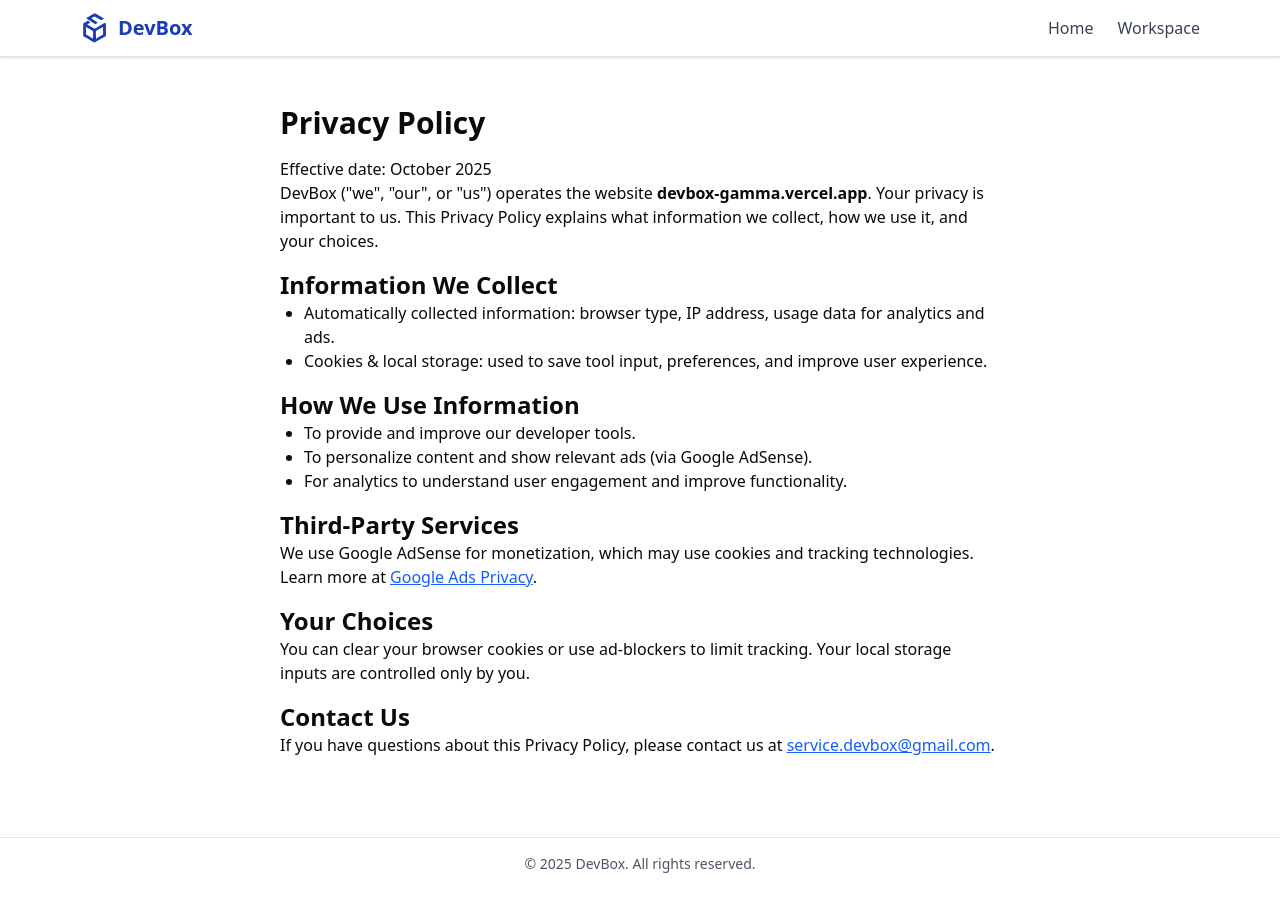
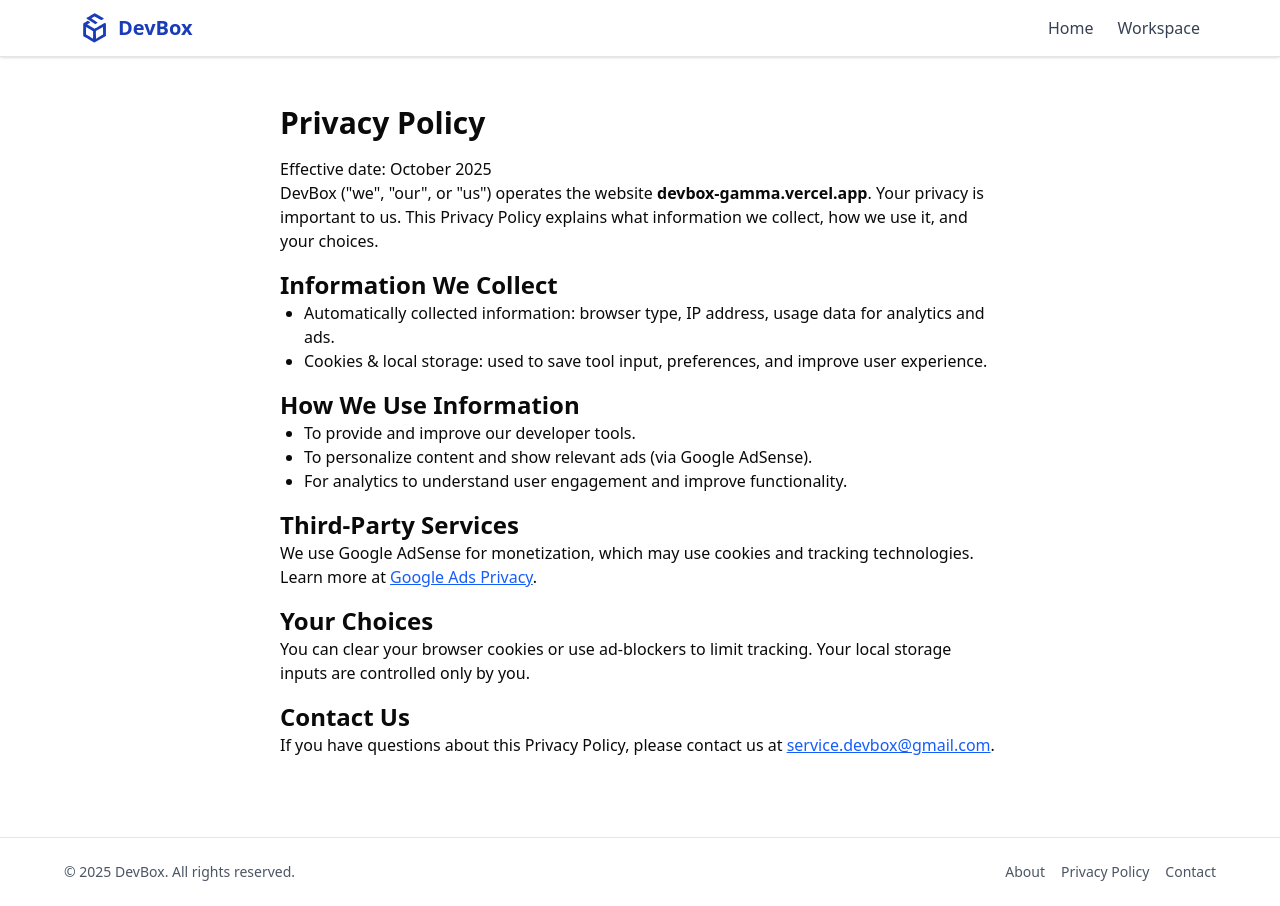
Before and after one commit to Ani-official/Devbox, a React (Vite) app: page /privacy-policy in a window 1280 px wide. Built offline with nearby package versions, Linux system fonts and the light colour scheme.

Commit message:
Enhace Footer

```diff
--- a/src/components/Footer.tsx
+++ b/src/components/Footer.tsx
@@ -1,7 +1,36 @@
+import { Link } from "react-router-dom";
+
 export default function Footer() {
   return (
-    <footer className="w-full border-t bg-white py-4 mt-8 text-center text-gray-600 text-sm">
-      <p>© {new Date().getFullYear()} DevBox. All rights reserved.</p>
+    <footer className="w-full border-t bg-white dark:bg-gray-900 py-6 mt-8 text-gray-600 dark:text-gray-300 text-sm">
+      <div className="max-w-6xl mx-auto flex flex-col sm:flex-row items-center justify-between">
+        {/* Centered copyright */}
+        <span className="text-center w-full sm:w-auto mb-2 sm:mb-0">
+          © {new Date().getFullYear()} DevBox. All rights reserved.
+        </span>
+
+        {/* Right-aligned links on desktop, stacked below on mobile */}
+        <ul className="flex flex-col sm:flex-row gap-2 sm:gap-4 w-full sm:w-auto items-center sm:justify-end">
+          <li>
+            <Link to="/about" className="hover:text-blue-600 dark:hover:text-blue-400">
+              About
+            </Link>
+          </li>
+          <li>
+            <Link to="/privacy-policy" className="hover:text-blue-600 dark:hover:text-blue-400">
+              Privacy Policy
+            </Link>
+          </li>
+          <li>
+            <a
+              href="mailto:service.devbox@gmail.com"
+              className="hover:text-blue-600 dark:hover:text-blue-400"
+            >
+              Contact
+            </a>
+          </li>
+        </ul>
+      </div>
     </footer>
   );
 }
```
